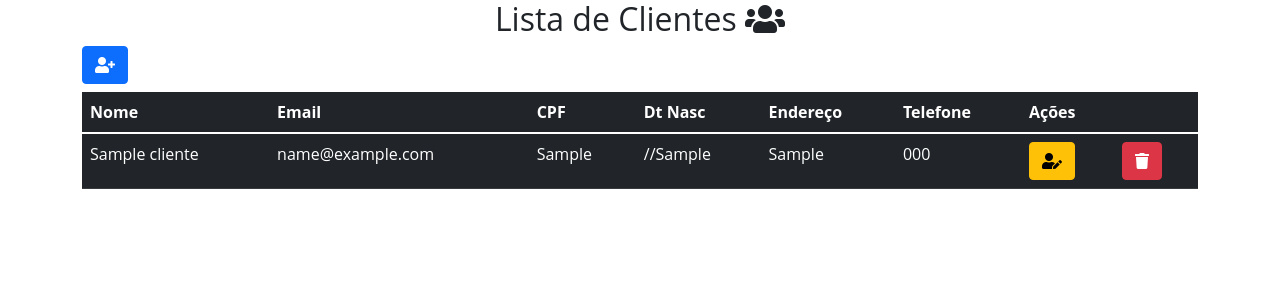
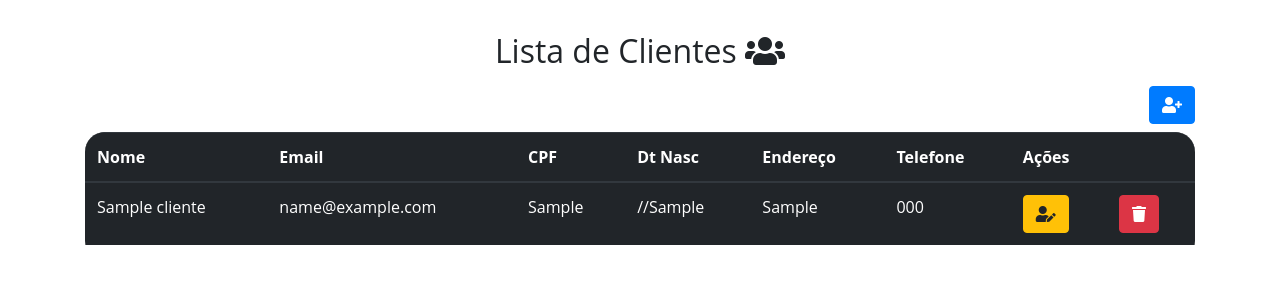
Before and after one commit to omartins-zs/gerenciamento-cadastro-clientes, a PHP site: page /index.php in a window 1280 px wide. Shown: the top 300 px of the page. Run offline with PHP 8.4, Linux system fonts and the light colour scheme; tables that the repository leaves empty or names only in its code hold one stand-in row (values such as "Sample post"); data that the repository does not hold is empty; some libraries are stand-ins or nearby versions.

Commit message:
Reajuste Style

```diff
--- a/public/dependencias.php
+++ b/public/dependencias.php
@@ -2,16 +2,13 @@
 
 <title>Cadastro Clientes</title>
 
+<!-- Bootstrap 4 -->
+<link rel="stylesheet" href="https://maxcdn.bootstrapcdn.com/bootstrap/4.0.0/css/bootstrap.min.css"
+    integrity="sha384-Gn5384xqQ1aoWXA+058RXPxPg6fy4IWvTNh0E263XmFcJlSAwiGgFAW/dAiS6JXm" crossorigin="anonymous">
 
-<!-- video bootstrap -->
-<link rel="stylesheet" href="https://cdn.jsdelivr.net/npm/bootstrap@5.1.1/dist/css/bootstrap.min.css"
-    integrity="sha384-F3w7mX95PdgyTmZZMECAngseQB83DfGTowi0iMjiWaeVhAn4FJkqJByhZMI3AhiU" crossorigin="anonymous">
-
-
-<!-- video font awesome -->
-
-<link rel="stylesheet" href="https://pro.fontawesome.com/releases/v5.10.0/css/all.css"
-    integrity="sha384-AYmEC3Yw5cVb3ZcuHtOA93w35dYTsvhLPVnYs9eStHfGJvOvKxVfELGroGkvsg+p" crossorigin="anonymous" />
+<!-- Fontawesome 5 -->
+<link rel="stylesheet" href="https://use.fontawesome.com/releases/v5.1.0/css/all.css"
+    integrity="sha384-lKuwvrZot6UHsBSfcMvOkWwlCMgc0TaWr+30HWe3a4ltaBwTZhyTEggF5tJv8tbt" crossorigin="anonymous">
 
 
 <style>
@@ -33,6 +30,19 @@ h2 {
 thead {
     background-color: #f7f7f7;
 }
+
+.text-center {
+    margin: 2rem 0 1rem 0;
+    text-align: center;
+}
+
+.text-right {
+    text-align: right;
+}
+
+.table-responsive {
+    border-radius: 20px;
+}
 </style>
 
 
```
Also changed, not shown: views/page_register.php (+9 -6 lines).
